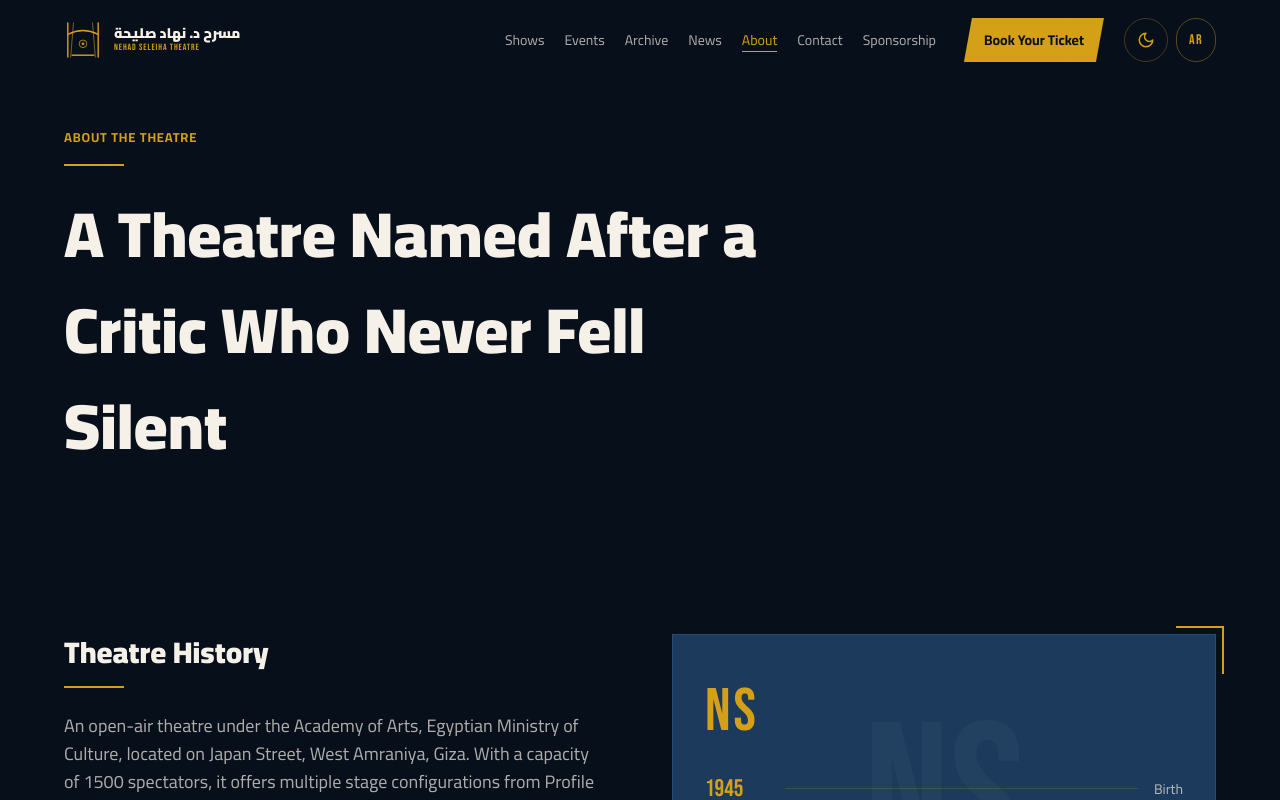
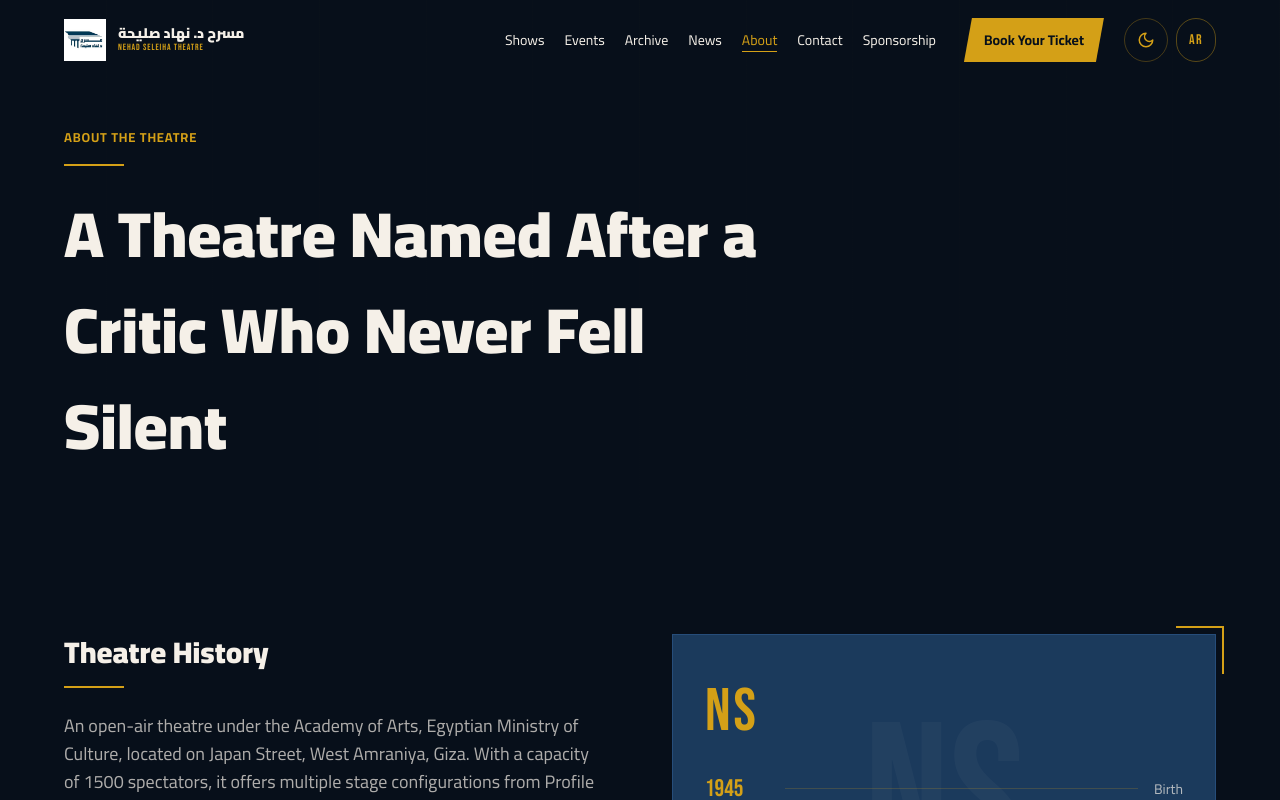
Before and after one commit to elzomor13/nehad-seleha, a Next.js app: page /en/about in a window 1280 px wide. Shown: the top 800 px of the page. Built offline with nearby package versions, Linux system fonts and the light colour scheme.

Commit message:
initial commit

```diff
--- a/app/[locale]/archive/page.tsx
+++ b/app/[locale]/archive/page.tsx
@@ -41,7 +41,7 @@ const archiveItems = [
     category: 'productions' as Category,
     label: 'عنبر ١٠',
     labelEn: 'Ward 10',
-    image: 'https://images.pexels.com/photos/1537638/pexels-photo-1537638.jpeg?auto=compress&cs=tinysrgb&w=800',
+    image: 'https://images.pexels.com/photos/2263436/pexels-photo-2263436.jpeg?auto=compress&cs=tinysrgb&w=800',
     colSpan: 1,
     rowSpan: 1,
   },
--- a/app/globals.css
+++ b/app/globals.css
@@ -4,29 +4,49 @@
 
 @layer base {
   :root {
-    --background: 0 0% 100%;
-    --foreground: 215 28% 17%;
-    --card: 0 0% 100%;
-    --card-foreground: 215 28% 17%;
-    --popover: 0 0% 100%;
-    --popover-foreground: 215 28% 17%;
-    --primary: 215 28% 17%;
-    --primary-foreground: 0 0% 98%;
-    --secondary: 40 30% 95%;
-    --secondary-foreground: 215 28% 17%;
-    --muted: 40 20% 94%;
-    --muted-foreground: 215 16% 47%;
+    /* Theatre palette — light mode */
+    --color-navy-950: #F5F0E8;
+    --color-navy-900: #EDE8DF;
+    --color-navy-800: #E0D9CE;
+    --color-navy-700: #CEC6B8;
+    --color-cream: #070F1A;
+    --color-cream-dim: rgba(7,15,26,0.6);
+    --color-cream-faint: rgba(7,15,26,0.08);
+
+    /* shadcn */
+    --background: 40 20% 94%;
+    --foreground: 215 55% 7%;
+    --card: 40 20% 97%;
+    --card-foreground: 215 55% 7%;
+    --popover: 40 20% 97%;
+    --popover-foreground: 215 55% 7%;
+    --primary: 215 55% 7%;
+    --primary-foreground: 40 20% 96%;
+    --secondary: 40 15% 88%;
+    --secondary-foreground: 215 55% 7%;
+    --muted: 40 15% 88%;
+    --muted-foreground: 215 16% 40%;
     --accent: 40 80% 45%;
     --accent-foreground: 0 0% 9%;
     --destructive: 0 84.2% 60.2%;
     --destructive-foreground: 0 0% 98%;
-    --border: 40 20% 88%;
-    --input: 40 20% 88%;
+    --border: 40 15% 82%;
+    --input: 40 15% 82%;
     --ring: 40 80% 45%;
     --radius: 0.25rem;
   }
 
   .dark {
+    /* Theatre palette — dark mode */
+    --color-navy-950: #070F1A;
+    --color-navy-900: #0F2238;
+    --color-navy-800: #1B3A5C;
+    --color-navy-700: #264D7A;
+    --color-cream: #F5F0E8;
+    --color-cream-dim: rgba(245,240,232,0.7);
+    --color-cream-faint: rgba(245,240,232,0.12);
+
+    /* shadcn */
     --background: 215 55% 7%;
     --foreground: 40 20% 96%;
     --card: 215 50% 10%;
--- a/app/layout.tsx
+++ b/app/layout.tsx
@@ -5,6 +5,18 @@ import { getLocale } from 'next-intl/server';
 export const metadata: Metadata = {
   title: 'مسرح د. نهاد صليحة | Nehad Seleiha Theatre',
   description: 'مسرح د. نهاد صليحة — أكاديمية الفنون، وزارة الثقافة المصرية',
+  openGraph: {
+    title: 'مسرح د. نهاد صليحة | Nehad Seleiha Theatre',
+    description: 'مسرح د. نهاد صليحة — أكاديمية الفنون، وزارة الثقافة المصرية',
+    images: [{ url: '/logo.jpg', alt: 'مسرح د. نهاد صليحة' }],
+    type: 'website',
+  },
+  twitter: {
+    card: 'summary_large_image',
+    title: 'مسرح د. نهاد صليحة | Nehad Seleiha Theatre',
+    description: 'مسرح د. نهاد صليحة — أكاديمية الفنون، وزارة الثقافة المصرية',
+    images: ['/logo.jpg'],
+  },
 };
 
 export const viewport: Viewport = {
--- a/components/theatre/GalleryPreview.tsx
+++ b/components/theatre/GalleryPreview.tsx
@@ -26,7 +26,7 @@ const items = [
     colSpan: 1,
     rowSpan: 1,
     image:
-      'https://images.pexels.com/photos/1537638/pexels-photo-1537638.jpeg?auto=compress&cs=tinysrgb&w=800',
+      'https://images.pexels.com/photos/2263436/pexels-photo-2263436.jpeg?auto=compress&cs=tinysrgb&w=800',
   },
   {
     id: 4,
--- a/components/theatre/Hero.tsx
+++ b/components/theatre/Hero.tsx
@@ -46,14 +46,14 @@ export default function Hero() {
             className="absolute inset-0"
             style={{
               background:
-                'linear-gradient(to top, #070F1A 35%, rgba(7,15,26,0.65) 70%, rgba(7,15,26,0.3) 100%)',
+                'linear-gradient(to top, var(--color-navy-950) 35%, color-mix(in srgb, var(--color-navy-950) 65%, transparent) 70%, color-mix(in srgb, var(--color-navy-950) 30%, transparent) 100%)',
             }}
           />
           <div
             className="absolute inset-0"
             style={{
               background:
-                'linear-gradient(to right, rgba(7,15,26,0.8) 0%, transparent 60%)',
+                'linear-gradient(to right, color-mix(in srgb, var(--color-navy-950) 80%, transparent) 0%, transparent 60%)',
             }}
           />
         </motion.div>
@@ -65,7 +65,7 @@ export default function Hero() {
       {/* Bottom fade */}
       <div
         className="absolute bottom-0 start-0 end-0 h-32 z-[2]"
-        style={{ background: 'linear-gradient(to top, #070F1A, transparent)' }}
+        style={{ background: 'linear-gradient(to top, var(--color-navy-950), transparent)' }}
       />
 
       {/* Content */}
--- a/components/theatre/Navbar.tsx
+++ b/components/theatre/Navbar.tsx
@@ -5,22 +5,21 @@ import { motion, AnimatePresence } from 'framer-motion';
 import { Menu, X } from 'lucide-react';
 import { useTranslations, useLocale } from 'next-intl';
 import { usePathname } from 'next/navigation';
+import Image from 'next/image';
 import ThemeToggle from './ThemeToggle';
 import LangToggle from './LangToggle';
 
 function TheatreLogo() {
   return (
     <div className="flex items-center gap-3">
-      <svg width="38" height="38" viewBox="0 0 40 40" fill="none" className="shrink-0">
-        <line x1="4" y1="2" x2="4" y2="38" stroke="#D4A017" strokeWidth="1.5" strokeLinecap="round" />
-        <line x1="10" y1="2" x2="7" y2="38" stroke="#D4A017" strokeWidth="1" strokeLinecap="round" opacity="0.6" />
-        <line x1="36" y1="2" x2="36" y2="38" stroke="#D4A017" strokeWidth="1.5" strokeLinecap="round" />
-        <line x1="30" y1="2" x2="33" y2="38" stroke="#D4A017" strokeWidth="1" strokeLinecap="round" opacity="0.6" />
-        <path d="M4 14 Q20 6 36 14" stroke="#D4A017" strokeWidth="1.5" fill="none" />
-        <line x1="8" y1="36" x2="32" y2="36" stroke="#D4A017" strokeWidth="1.5" />
-        <circle cx="20" cy="24" r="4" fill="none" stroke="#D4A017" strokeWidth="1" opacity="0.8" />
-        <circle cx="20" cy="24" r="1.5" fill="#D4A017" opacity="0.9" />
-      </svg>
+      <Image
+        src="/logo.jpg"
+        alt="مسرح د. نهاد صليحة"
+        width={42}
+        height={42}
+        className="shrink-0 rounded-sm object-contain"
+        priority
+      />
       <div className="leading-tight">
         <div className="font-cairo font-black text-cream text-sm leading-none">
           مسرح د. نهاد صليحة
--- a/lib/events.ts
+++ b/lib/events.ts
@@ -77,7 +77,7 @@ export const events: TheatreEvent[] = [
     descriptionEn:
       'A special programme for children including performances and creative theatre workshops.',
     image:
-      'https://images.pexels.com/photos/1537638/pexels-photo-1537638.jpeg?auto=compress&cs=tinysrgb&w=800',
+      'https://images.pexels.com/photos/2263436/pexels-photo-2263436.jpeg?auto=compress&cs=tinysrgb&w=800',
   },
   {
     id: '5',
--- a/lib/news.ts
+++ b/lib/news.ts
@@ -88,7 +88,7 @@ export const newsItems: NewsItem[] = [
     bodyEn:
       'The Egyptian Ministry of Culture and the Academy of Arts announced a comprehensive three-year development project for Nehad Seleiha Theatre. The project includes upgrading the lighting and sound systems, developing a small performance hall (Black Box), and establishing a theatre training centre. The project aims to strengthen the theatre\'s position as a leading cultural platform in Egypt and the Arab world.',
     image:
-      'https://images.pexels.com/photos/1537638/pexels-photo-1537638.jpeg?auto=compress&cs=tinysrgb&w=1200',
+      'https://images.pexels.com/photos/2263436/pexels-photo-2263436.jpeg?auto=compress&cs=tinysrgb&w=1200',
   },
   {
     slug: 'nehad-seleiha-anniversary',
--- a/lib/shows.ts
+++ b/lib/shows.ts
@@ -102,6 +102,6 @@ export const shows: Show[] = [
     ghostNumber: '06',
     synopsisAr: 'ملحمة سياسية تروي صعود الطغيان وانهياره على خشبة المسرح الكلاسيكية.',
     synopsisEn: 'A political epic narrating the rise and fall of tyranny on the classical stage.',
-    image: 'https://images.pexels.com/photos/1537638/pexels-photo-1537638.jpeg?auto=compress&cs=tinysrgb&w=1600',
+    image: 'https://images.pexels.com/photos/2263436/pexels-photo-2263436.jpeg?auto=compress&cs=tinysrgb&w=1600',
   },
 ];
--- a/tailwind.config.ts
+++ b/tailwind.config.ts
@@ -15,20 +15,21 @@ const config: Config = {
       },
       colors: {
         navy: {
-          950: '#070F1A',
-          900: '#0F2238',
-          800: '#1B3A5C',
-          700: '#264D7A',
+          950: 'var(--color-navy-950)',
+          900: 'var(--color-navy-900)',
+          800: 'var(--color-navy-800)',
+          700: 'var(--color-navy-700)',
         },
         gold: {
           DEFAULT: '#D4A017',
           light: '#E8C158',
           dim: '#A07810',
+          muted: 'rgba(212,160,23,0.15)',
         },
         cream: {
-          DEFAULT: '#F5F0E8',
-          dim: 'rgba(245,240,232,0.7)',
-          faint: 'rgba(245,240,232,0.12)',
+          DEFAULT: 'var(--color-cream)',
+          dim: 'var(--color-cream-dim)',
+          faint: 'var(--color-cream-faint)',
         },
         background: 'hsl(var(--background))',
         foreground: 'hsl(var(--foreground))',
```
Also changed, not shown: public/logo.jpg (added).
